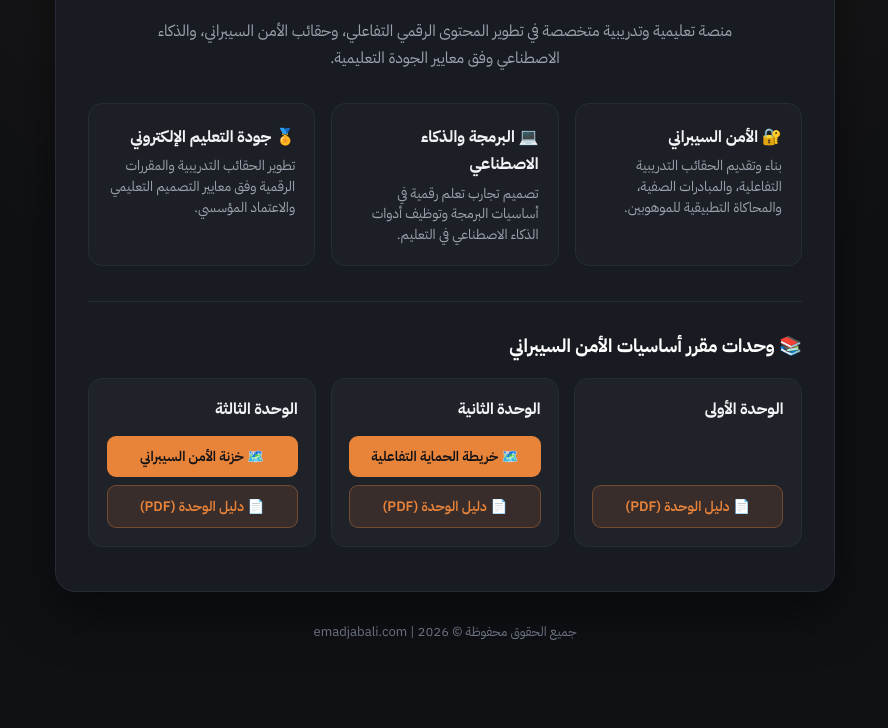
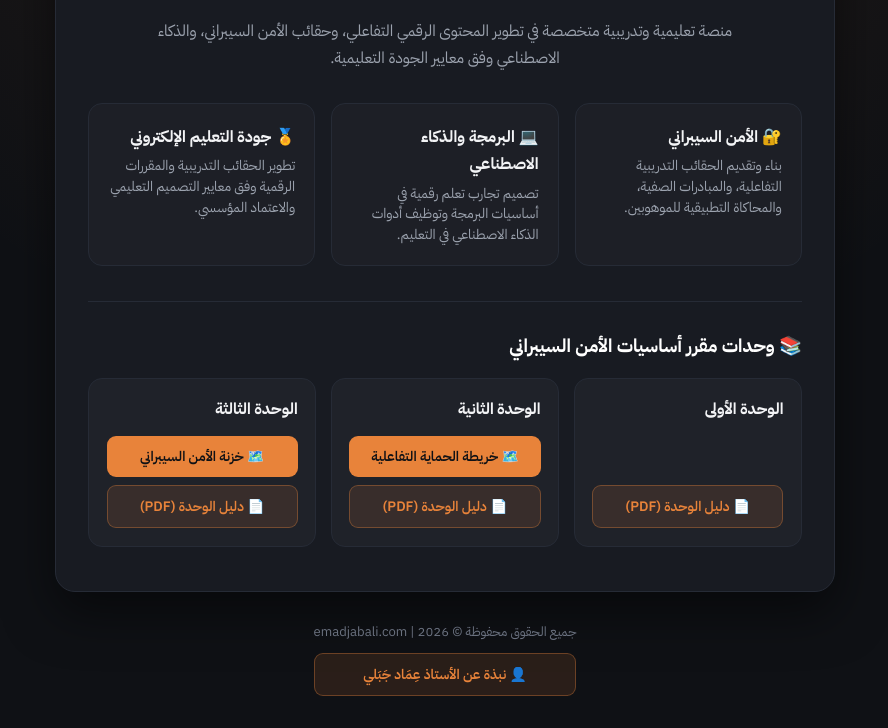
Before and after one commit to emadjabali/emadjabali.github.io, a plain HTML site: page index.html in a window 1280 px wide. Shown: the part 365-1093 px from the top of the page, without its empty margins (195-1083 px from the left). Before the commit the page ends 1040 px from the top, so only its background shows below. Drawn offline with Linux system fonts and the light colour scheme.

Commit message:
Update index.html

```diff
--- a/index.html
+++ b/index.html
@@ -190,6 +190,11 @@
       </div>
     </section>
   </main>
-  <footer>جميع الحقوق محفوظة &copy; 2026 | emadjabali.com</footer>
+  <footer>
+  <div>جميع الحقوق محفوظة &copy; 2026 | emadjabali.com</div>
+  <div style="margin-top: 10px;">
+    <a href="about.html" class="btn btn-secondary">👤 نبذة عن الأستاذ عِمَاد جَبَلي</a>
+  </div>
+</footer>
 </body>
 </html>
```
